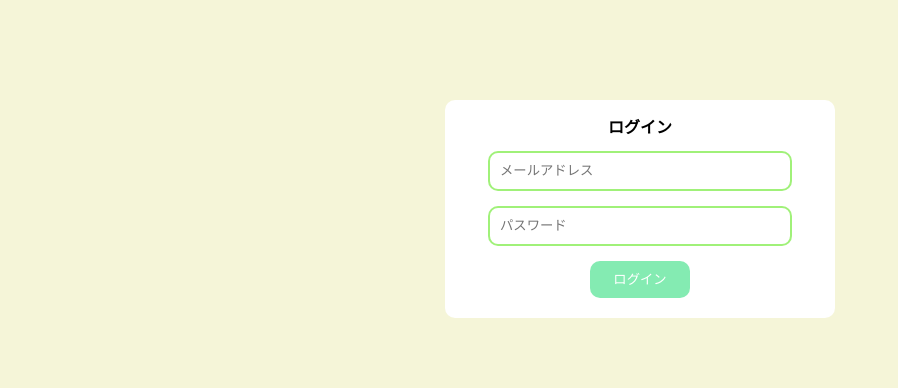
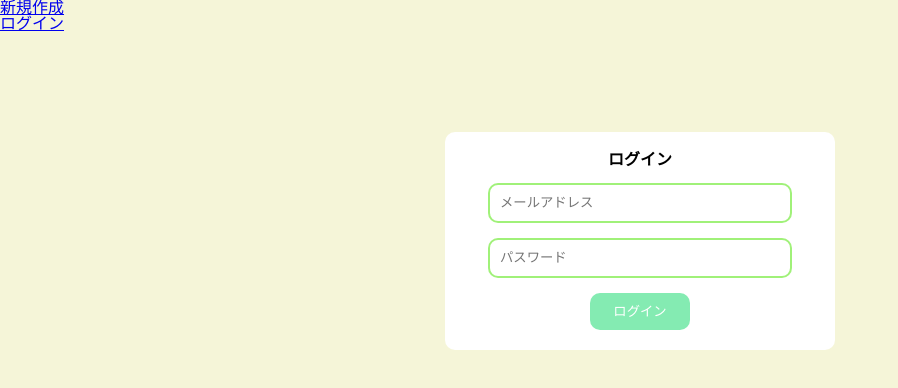
Before and after one commit to YUKINA-gif/login, a Vue app: page / in a window 1280 px wide. Shown: the top 388 px of the page, without its empty margins (0-898 px from the left). Built offline with nearby package versions, Linux system fonts and the light colour scheme.

Commit message:
serd commit

```diff
--- a/src/views/Login.vue
+++ b/src/views/Login.vue
@@ -1,5 +1,13 @@
 <template>
   <div id="login">
+    <header>
+      <nav>
+        <ul>
+          <li><a href="./SignUp.vue">新規作成</a></li>
+          <li><a href="./Login.vue">ログイン</a></li>
+        </ul>
+      </nav>
+      </header>
 
     <div class="card">
       <p>ログイン</p>
```
